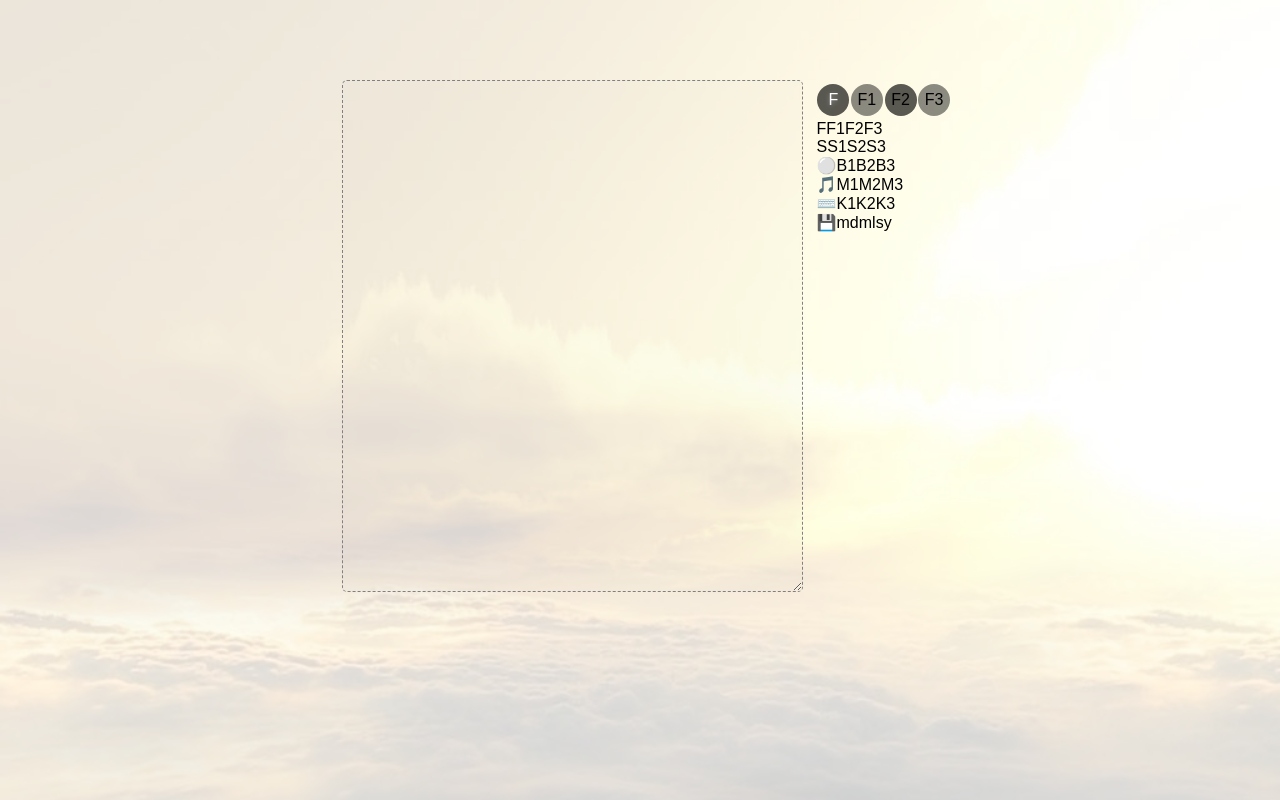
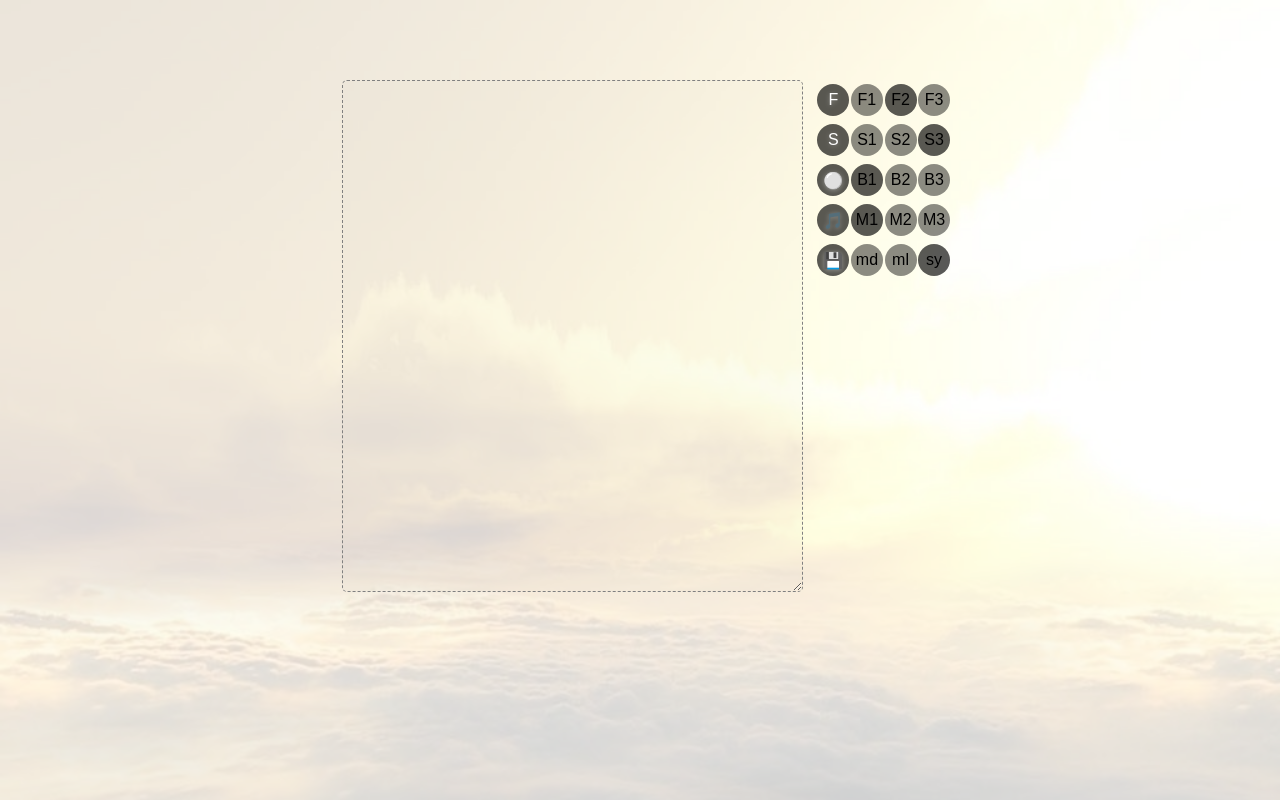
Before and after one commit to reinhardt021/firefly-next, a Next.js app in the folder next-app/: page / in a window 1280 px wide. Built offline with nearby package versions, Linux system fonts and the light colour scheme.

Commit message:
have the menu and optoins working with react component now easier to read too

```diff
--- a/next-app/pages/index.js
+++ b/next-app/pages/index.js
@@ -25,8 +25,9 @@ function MenuRow(props) {
 }
 
 export default function Main() {
+  const [mode, setMode] = useState('light');
   // TODO: move to state
-  const mode = 'light';
+  //const mode = 'light';
   const fontItem = {
     title: 'F',
     // other part >> like what it does on click
@@ -39,15 +40,86 @@ export default function Main() {
     },
     {
       title: 'F2',
+      selected: true,
+    },
+    {
+      title: 'F3',
+      selected: false,
+    },
+  ];
+  const sizeItem = {
+    title: 'S'
+  };
+  const sizeOptions = [
+    {
+      title: 'S1',
+      // other part >> like what it does on click
+      selected: false,
+    },
+    {
+      title: 'S2',
+      selected: false,
+    },
+    {
+      title: 'S3',
+      selected: true,
+    },
+  ];
+  const bgItem = {
+    title: '⚪️'
+  };
+  const bgOptions = [
+    {
+      title: 'B1',
       // other part >> like what it does on click
       selected: true,
     },
     {
-      title: 'F3',
+      title: 'B2',
+      selected: false,
+    },
+    {
+      title: 'B3',
+      selected: false,
+    },
+  ];
+  const musicItem = {
+    title: '🎵'
+  };
+  const musicOptions = [
+    {
+      title: 'M1',
+      // other part >> like what it does on click
+      selected: true,
+    },
+    {
+      title: 'M2',
+      selected: false,
+    },
+    {
+      title: 'M3',
+      selected: false,
+    },
+  ];
+  const saveItem = {
+    title: '💾'
+  };
+  const saveOptions = [
+    {
+      title: 'md',
       // other part >> like what it does on click
       selected: false,
     },
+    {
+      title: 'ml',
+      selected: false,
+    },
+    {
+      title: 'sy',
+      selected: true,
+    },
   ];
+
 
   return (
     <>
@@ -59,54 +131,16 @@ export default function Main() {
       </Head>
 
       <main className={styles['main--bg3']}>
-        <div className={`${styles['main__mask']} ${styles['main__mask--light']}`}>
+        <div className={[styles['main__mask'], styles[`main__mask--${mode}`]].join(' ')}>
           <div className={styles.row}>
-            <textarea className={`${styles.text} ${styles['text--light']}`} autofocus></textarea>
+            <textarea className={[styles['text'], styles[`text--${mode}`]].join(' ')} autofocus></textarea>
 
             <div className={styles.menu}>
               <MenuRow mode={mode} item={fontItem} options={fontOptions} />
-              <div className={styles['menu__row']}>
-                <div className="menu__item menu__item--dark">F</div>
-                <div className="menu__item menu__option menu__option--dark">F1</div>
-                <div className="menu__item menu__option menu__option--dark menu__option--selected-dark">F2</div>
-                <div className="menu__item menu__option menu__option--dark">F3</div>
-              </div>
-
-              <div className={styles['menu__row']}>
-                <div className="menu__item menu__item--dark">S</div>
-                <div className="menu__item menu__option menu__option--dark">S1</div>
-                <div className="menu__item menu__option menu__option--dark">S2</div>
-                <div className="menu__item menu__option menu__option--dark menu__option--selected-dark">S3</div>
-              </div>
-
-              <div className={styles['menu__row']}>
-                <div className="menu__item menu__item--dark">⚪️</div>
-                <div className="menu__item menu__option menu__option--dark menu__option--selected-dark">B1</div>
-                <div className="menu__item menu__option menu__option--dark">B2</div>
-                <div className="menu__item menu__option menu__option--dark">B3</div>
-              </div>
-
-              <div className={styles['menu__row']}>
-                <div className="menu__item menu__item--dark">🎵</div>
-                <div className="menu__item menu__option menu__option--dark menu__option--selected-dark">M1</div>
-                <div className="menu__item menu__option menu__option--dark">M2</div>
-                <div className="menu__item menu__option menu__option--dark">M3</div>
-              </div>
-
-              <div className={styles['menu__row']}>
-                <div className="menu__item menu__item--dark">⌨️</div>
-                <div className="menu__item menu__option menu__option--dark">K1</div>
-                <div className="menu__item menu__option menu__option--dark menu__option--selected-dark">K2</div>
-                <div className="menu__item menu__option menu__option--dark">K3</div>
-              </div>
-
-              <div className={styles['menu__row']}>
-                <div className="menu__item menu__item--dark">💾</div>
-                <div className="menu__item menu__option menu__option--dark">md</div>
-                <div className="menu__item menu__option menu__option--dark">ml</div>
-                <div className="menu__item menu__option menu__option--dark menu__option--selected-dark">sy</div>
-              </div>
-
+              <MenuRow mode={mode} item={sizeItem} options={sizeOptions} />
+              <MenuRow mode={mode} item={bgItem} options={bgOptions} />
+              <MenuRow mode={mode} item={musicItem} options={musicOptions} />
+              <MenuRow mode={mode} item={saveItem} options={saveOptions} />
             </div>
 
           </div>
```
